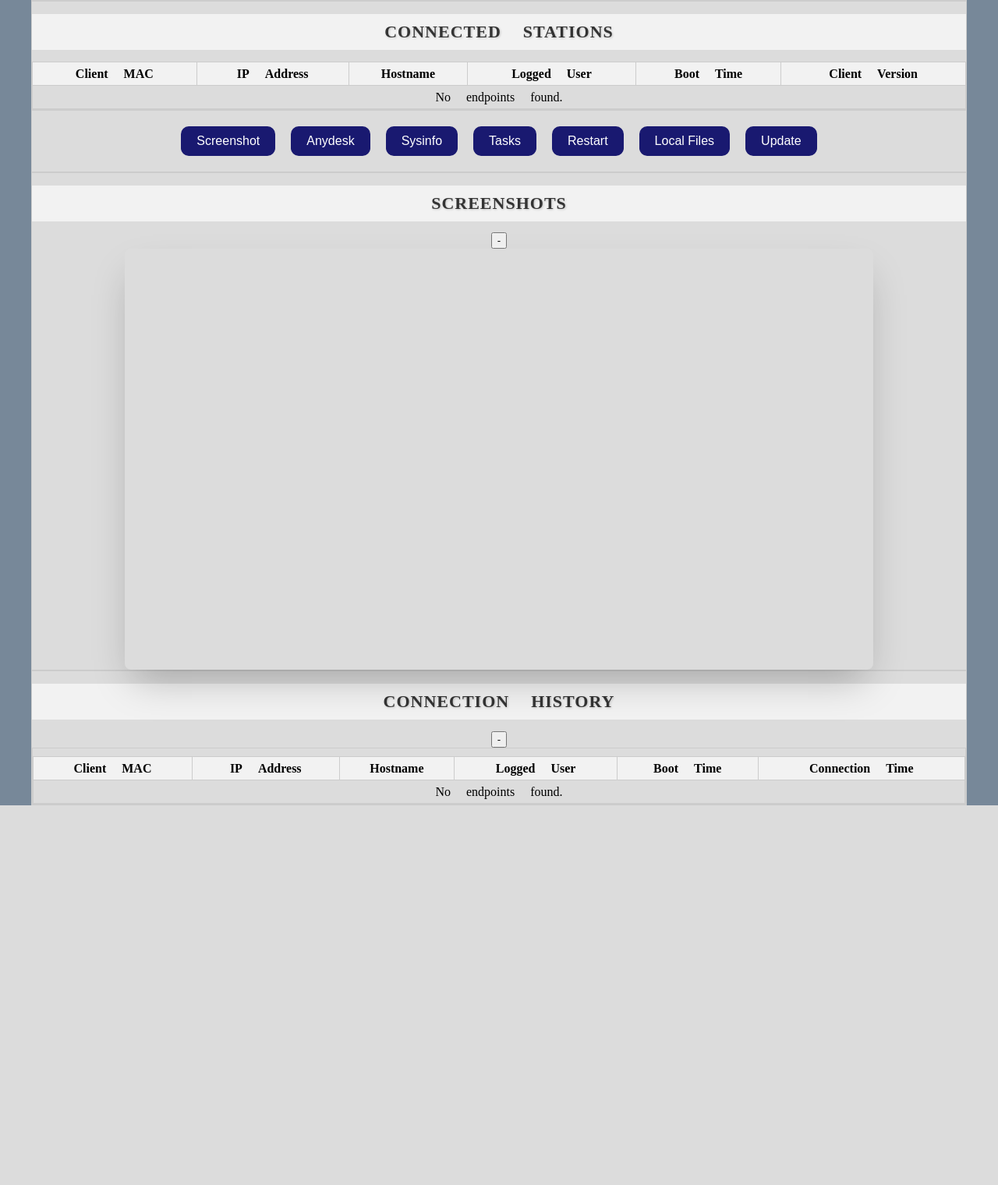
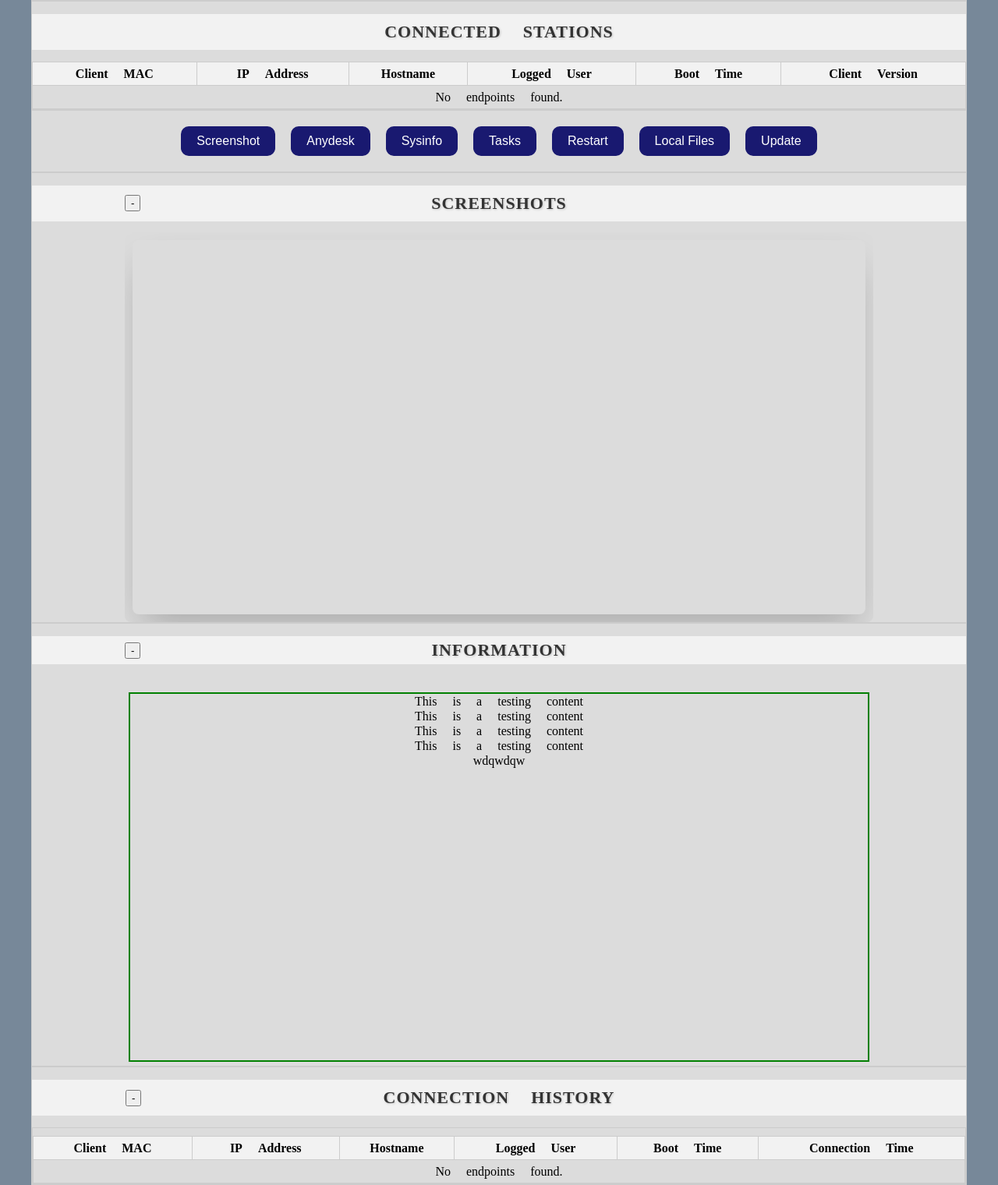
Before and after one commit to GShwartz/HandsOff-WEB, a Python web app: template templates/index.html in a window 1280 px wide. Shown: the part 63-1583 px from the top of the page at 78% size. Before the commit the page ends 1096 px from the top, so only its background shows below. Run offline with Jinja, Linux system fonts and the light colour scheme; the template is opened without the code that fills it, so the values that code supplies are empty.

Commit message:
UX update

```diff
--- a/templates/index.html
+++ b/templates/index.html
@@ -88,9 +88,28 @@
 	<div class="container">
 		<h1 id="screenshots-header">Screenshots</h1>
 		<div class="slider-wrapper">
-			<button class="screenshots-min-button">-</button>
-			<div class="slider"></div>
-			<div class="slider-nav"></div>
+			<button class="screenshots-minimize-button">-</button>
+			<div class="slider-container">
+				<div class="slider">
+					<div class="slider-nav"></div>
+				</div>
+			</div>
+		</div>
+	</div>
+
+	<div class="container">
+		<h1 id="information-header">Information</h1>
+		<div class="information-wrapper">
+			<button class="information-minimize-button">-</button>
+			<div class="information-container">
+				<p>This is a testing content<br>
+					This is a testing content<br>
+					This is a testing content<br>
+					This is a testing content<br>
+					wdqwdqw<br>
+				</p>
+
+			</div>
 		</div>
 	</div>
 
@@ -98,7 +117,7 @@
 		<div class="table">
 			<h1>Connection History</h1>
 			<div class="history-table-wrapper">
-				<button class="history-table-minimize-button">-</button>
+				<button class="history-minimize-button">-</button>
 				<div class="history-table-container">
 					<div class="table">
 						<table>
```
